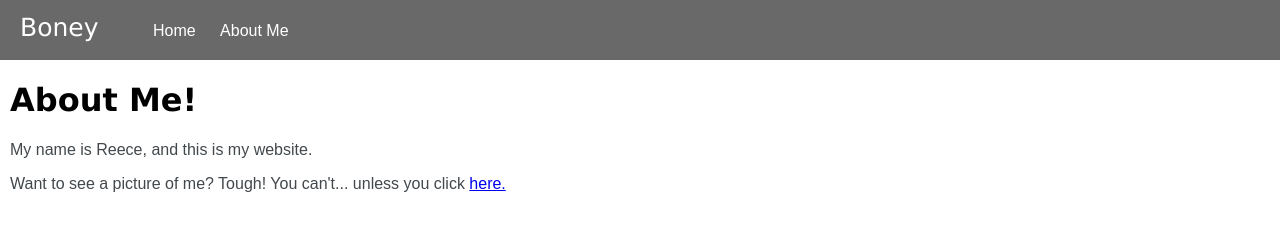
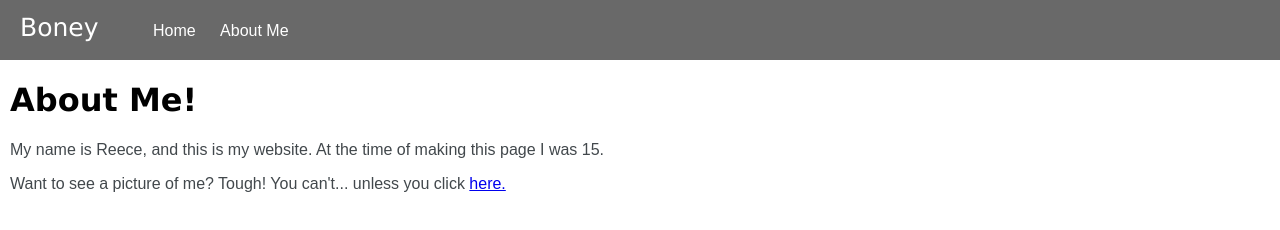
Before and after one commit to magicrwn/html-boney, a plain HTML site: page aboutme.html in a window 1280 px wide. Drawn offline with Linux system fonts and the light colour scheme.

Commit message:
added my age

```diff
--- a/aboutme.html
+++ b/aboutme.html
@@ -12,7 +12,7 @@
 	</nav>
 
 	<h1 id="title">About Me!</h1>
-	<p>My name is Reece, and this is my website.</p>
+	<p>My name is Reece, and this is my website. At the time of making this page I was 15.</p>
 	<p>Want to see a picture of me? Tough! You can't... unless you click <a href="myface.html">here.</a></p>
 
 </body>
```
